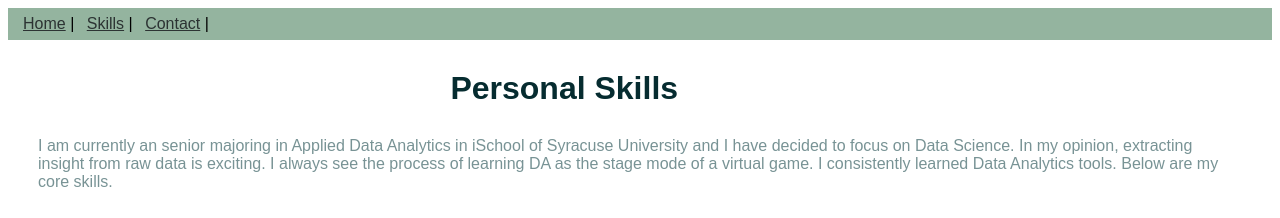
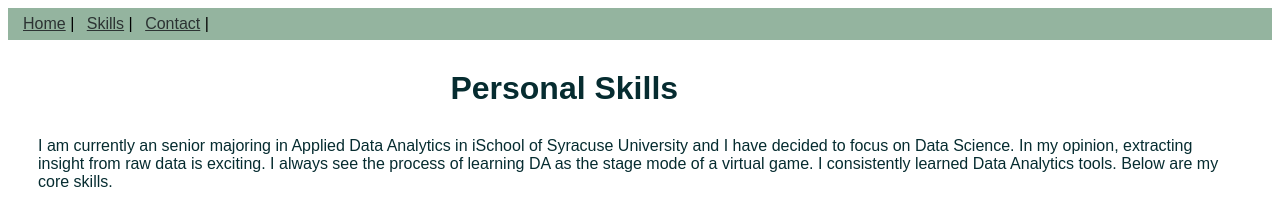
Before and after one commit to EssieYin/ist263, a plain HTML site: page lab11/skill.html in a window 1280 px wide. Shown: the top 218 px of the page. Drawn offline with Linux system fonts and the light colour scheme.

Commit message:
Update styles.css

```diff
--- a/lab11/styles.css
+++ b/lab11/styles.css
@@ -17,6 +17,7 @@ body {
     .sentence{
         margin: 30px;
         }
+    .sentence p {color: #062C30;}
 
     .skills {
         display: flex;
```
